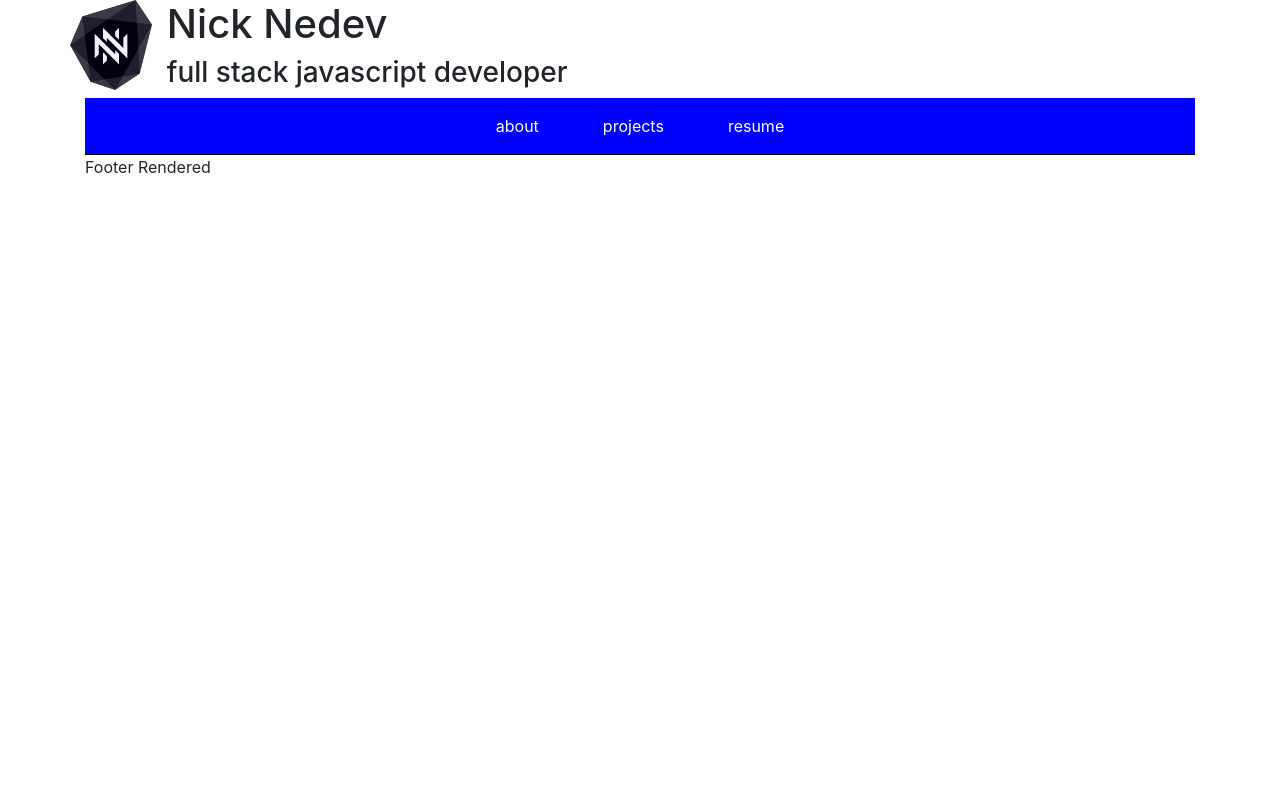
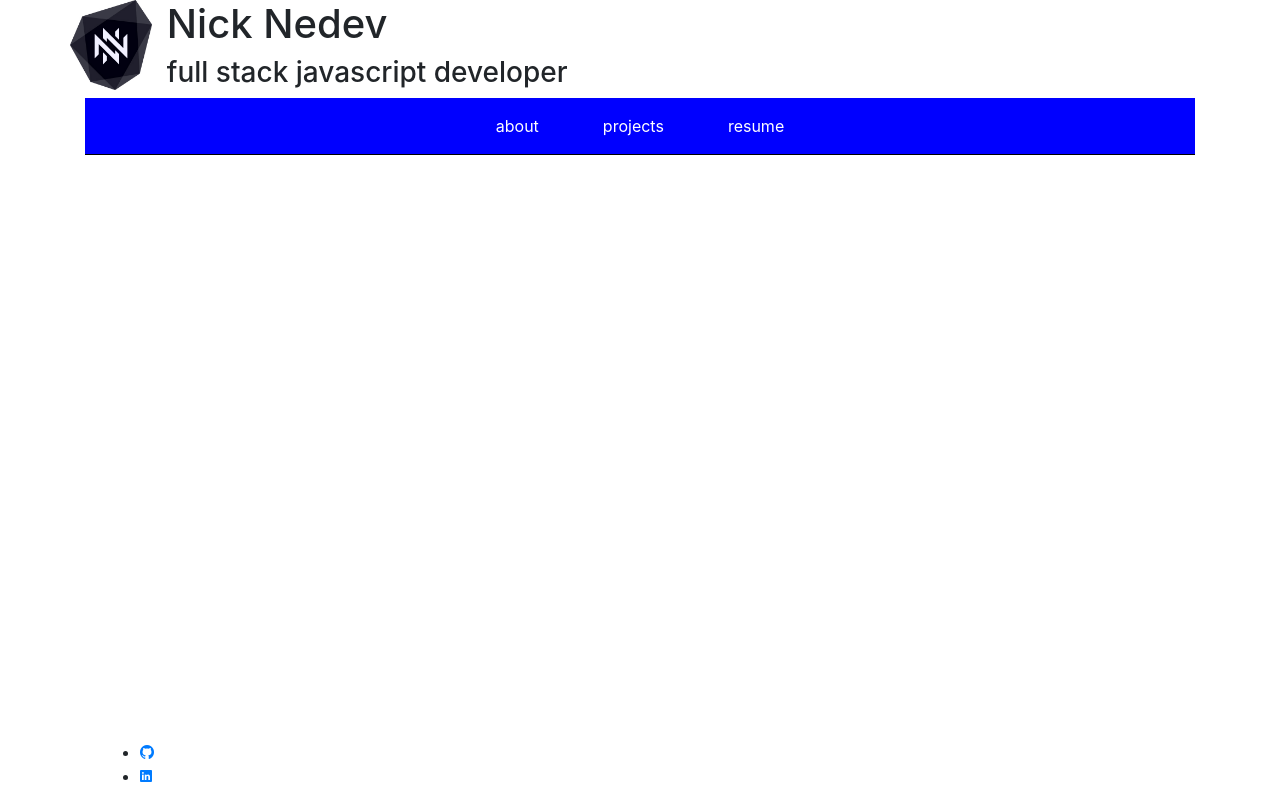
Before and after one commit to nnedevn/nicknedev.com-react, a React (Create React App) app: page /projects in a window 1280 px wide. Built offline with nearby package versions, Linux system fonts and the light colour scheme.

Commit message:
Adds Ionicons to footer

```diff
--- a/public/index.html
+++ b/public/index.html
@@ -19,6 +19,7 @@
       work correctly both with client-side routing and a non-root public URL.
       Learn how to configure a non-root public URL by running `npm run build`.
     -->
+    <link rel="stylesheet" href="https://code.ionicframework.com/ionicons/2.0.0/css/ionicons.min.css">
     <title>React App</title>
   </head>
   <body>
--- a/src/App.css
+++ b/src/App.css
@@ -45,6 +45,12 @@ nav .nav-narrow .narrow-links a {
   padding: 0.5em 0;
 }
 
+footer {
+  position: absolute;
+  bottom: 0;
+  height: 60px;
+}
+
 @media (min-width: 480px) {
   nav .nav-wide {
     display: block;
--- a/src/components/Footer.js
+++ b/src/components/Footer.js
@@ -3,9 +3,18 @@ import React, {Component} from 'react';
 class Footer extends Component{
   render(){
     return (
-      <div>
-        <p> Footer Rendered </p>
+      <footer>
+        <div class="col-lg-8 col-lg-offset-2 col-md-10 col-md-offset-1 col-sm-12 col-xs-12">
+        <ul>
+          <li>
+            <a href="https://github.com/nnedevn" target="_blank" class="ion-social-github"></a>
+          </li>
+          <li>
+            <a href="https://www.linkedin.com/in/nedevn" target="_blank" class="ion-social-linkedin"></a>
+          </li>
+        </ul>
       </div>
+      </footer>
     )
   }
 }
--- a/src/components/Navigation.js
+++ b/src/components/Navigation.js
@@ -41,6 +41,7 @@ class Navigation extends Component {
               Link 33
             </Link>
           </div>
+          <div></div>
           <Route exact path="/" component={Home} />
           <Route exact path="/projects" component={Projects} />
         </div>
```
